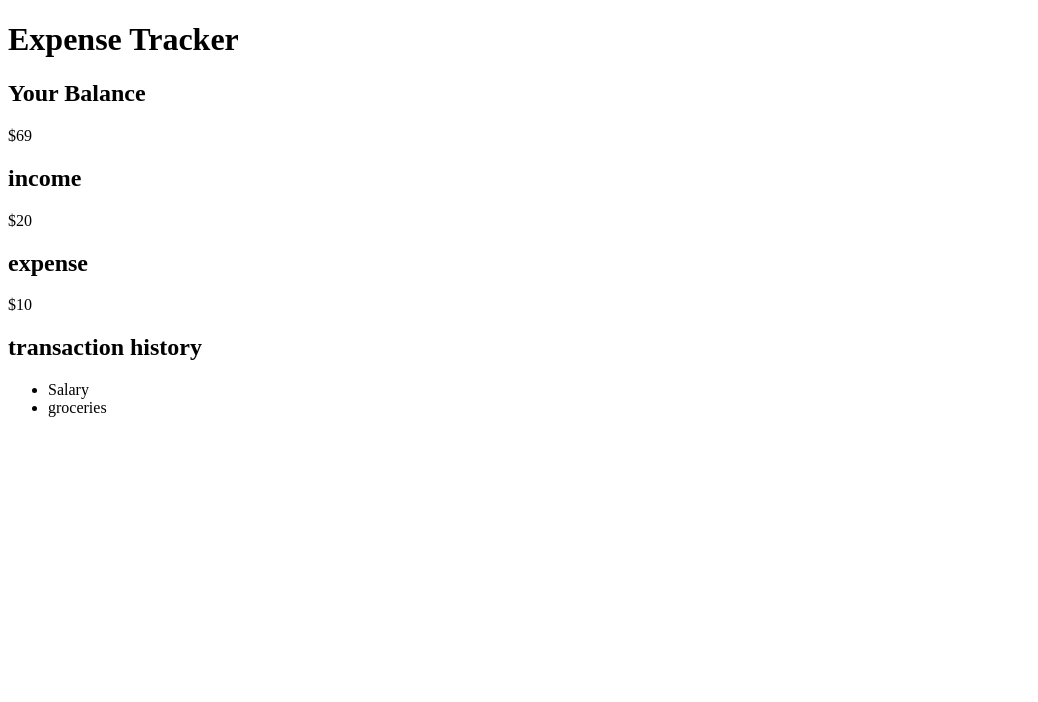
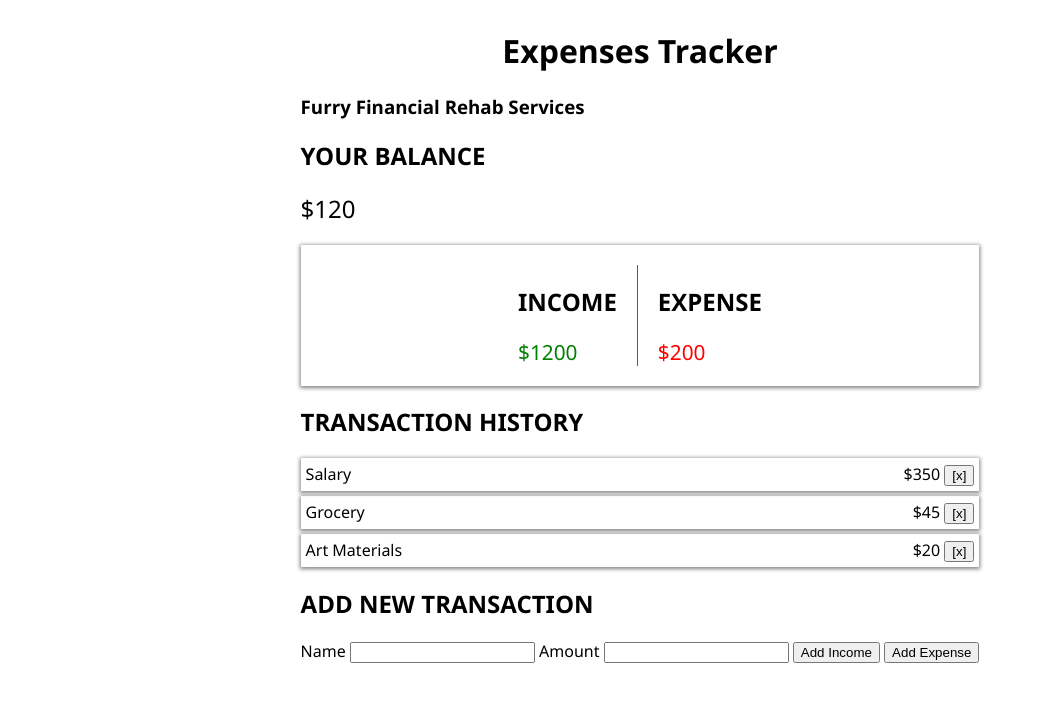
Before and after one commit to julesdellares/js-expense-tracker, a plain HTML site: page index.html in a window 1280 px wide. Shown: the whole page, without its empty margins (0-1038 px from the left). Drawn offline with Linux system fonts and the light colour scheme.

Commit message:
Add files via upload
figured out the little html bug that was making display:flex on the income/expense container and got a little further with CSS!

```diff
--- a/index.css
+++ b/index.css
@@ -1,19 +1,22 @@
-
 :root {
-    --box-shadow: 0px 1px 4px 1px rgba(190,190,190,1);
+    --box-shadow: 0px 1px 4px 1px grey;
+    --income: green;
+    --expense: red;
 }
 
+
 body {
-   font-family:Arial, Helvetica, sans-serif;
-   display: flex;
-   flex-direction: column;
-   justify-content: center;
-   align-items: center
+    font-family:'Segoe UI', Tahoma, Geneva, Verdana, sans-serif;
+    display: flex;
+    flex-direction: column;
+    justify-content: center;
+    align-items: center;
 }
 
 .app h1 {
-    text-align: center;
-}
+    text-align: center
+    }
+
 
 h2 {
     text-transform: uppercase;
@@ -21,11 +24,53 @@ h2 {
 
 .balance-container #balance {
     font-size: 1.5em;
+
 }
 
 .cashflow-container {
     display: flex;
     box-shadow: var(--box-shadow);
     align-items: center;
-    justify-content: center
+    justify-content: center;
+    padding-bottom: 20px;
+    padding-top: 20px;
+    margin-top: 20px;
 }
+
+.income-container {
+    border-right: 1px solid teal ;
+    padding-right: 20px;
+}
+
+.expense-container {
+    padding-left: 20px;
+
+}
+
+#income, #expense {
+    font-size: 1.3em;
+}
+
+#income {
+    color: var(--income);
+}
+
+#expense {
+    color: var(--expense);
+}
+
+#transaction {
+   list-style: none;
+   margin: 0px;
+   padding:0px;
+}
+
+#transaction li {
+    display: flex;
+    flex-direction: row;
+    justify-content: space-between;
+    padding: 5px;
+    margin-bottom: 5px;
+    box-shadow: var(--box-shadow);
+
+}
--- a/index.html
+++ b/index.html
@@ -1,42 +1,75 @@
 <!DOCTYPE html>
-<html>
+<html lang="en">
 <head>
-        <title>expense tracker</title>
+    <meta charset="UTF-8">
+    <meta http-equiv="X-UA-Compatible" content="IE=edge">
+    <meta name="viewport" content="width=device-width, initial-scale=1.0">
+    <title>Expense Tracker</title>
+    <link rel="stylesheet" href="index.css">
+</head>
 <body>
+
+<!-- Container for the App -->
     <div class="app">
-            <h1> Expense Tracker </h1>
-
+    <h1> Expenses Tracker</h1>
+    <h3> Furry Financial Rehab Services </h3>
+<!-- Shows total balance -->
+        <div class="balance-container">
+            <h2>Your Balance</h2>
+            <div id="balance"> $120 </div>
+        </div>
+<!-- Shows how much money is coming in/out   -->
+<div class="cashflow-container">
+    <div class="income-container">
+        <h2>Income</h2>
+        <div id="income">$1200</div>
+    </div>
+<!-- Money going out -->
+<div class="expense-container">
+    <h2>Expense</h2>
+    <div id="expense">$200</div>
+</div>
+</div>
+<!-- List of money moves -->
+    <div class="transaction-container">
+        <h2> Transaction History </h2>
+        <ul id="transaction">
+            <li>
+                Salary
                 <div>
-
-               </div class="balance-container">
-                    <h2>Your Balance</h2>
-                    <div id="balance">
-                        $69
+                    <span class="income-amt"> $350 </span>
+                    <button> [x] </button>
+                </div>
+            </li>
+            <li>
+                Grocery
+                <div>
+                    <span class="expense-amt"> $45 </span>
+                    <button> [x] </button>
+                </div>
+            </li>
+            <li>
+               Art Materials
+               <div>
+                   <span class="expense-amt"> $20 </span>
+                   <button> [x] </button>
+               </div>
+            </li>
+        </ul>
+    </div>
+<!-- Add a new money move -->
+    <div class="form-container">
+        <h2> Add New Transaction </h2>
+        <form>
+            <label for="name"> Name </label>
+            <input id="name" type="text">
+            <label for="amount" type="number"> Amount </label>
+            <input id="amount" type="number">
+            <button id="incomeBtn"> Add Income </button>
+            <Button id="expenseBtn"> Add Expense </Button>
+        </form>
     </div>
 
 </div>
-
-                <div class="cashflow">
-
-                    <div class="income-container">
-                        <h2>income</h2>
-                        <div id="income"> $20 </div>
-                    </div>
-
-                    <div class="expense-container">
-                        <h2>expense</h2>
-                        <div id="expense">$10</div>
-                    </div>
-
-                    <div class="transaction-container">
-                        <h2>transaction history</h2>
-                        <ul>
-                            <li>Salary</li>
-                            <li>groceries</li>
-                        </ul>
-                    </div>
-
     </body>
-
-    </head>
         </html>
```
Lines whose indentation alone changed are shown as unchanged.
